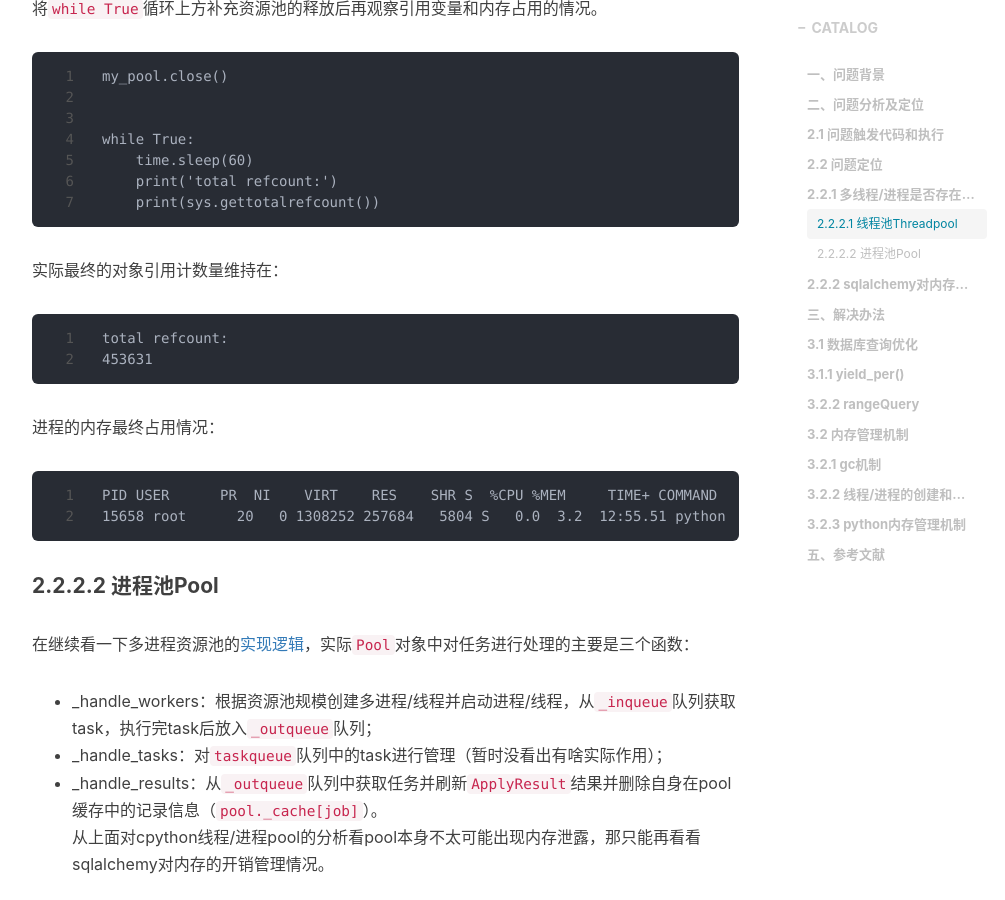
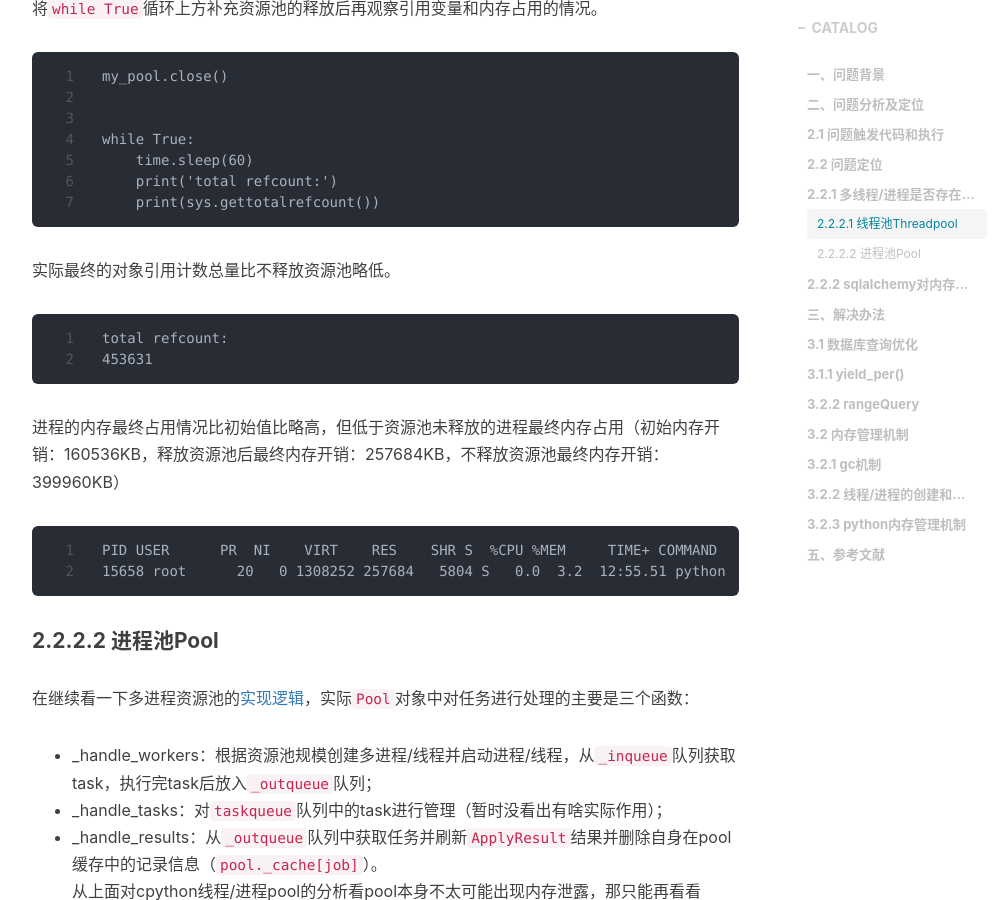
Before and after one commit to shihai1991/shihai1991.github.io, a Jekyll site: the page built from _posts/2022-09-20-multiprocessing-sqlalchemy.md, in a window 1280 px wide and 900 px high, scrolled down 4738 px. Shown: the whole window, without its empty margins (233-1238 px from the left). Built offline with Jekyll 4.4.1, drawn with Linux system fonts in a browser that asks for light colours; nearby versions of some CDN libraries; comment, search, counter and statistics services are not loaded.

Commit message:
Update 2022-09-20-multiprocessing-sqlalchemy.md

````diff
--- a/_posts/2022-09-20-multiprocessing-sqlalchemy.md
+++ b/_posts/2022-09-20-multiprocessing-sqlalchemy.md
@@ -183,12 +183,12 @@ while True:
     print('total refcount:')
     print(sys.gettotalrefcount())
 ```
-实际最终的对象引用计数量维持在：
+实际最终的对象引用计数总量比不释放资源池略低。
 ```
 total refcount:
 453631
 ```
-进程的内存最终占用情况：
+进程的内存最终占用情况比初始值比略高，但低于资源池未释放的进程最终内存占用（初始内存开销：160536KB，释放资源池后最终内存开销：257684KB，不释放资源池最终内存开销：399960KB）
 ```
 PID USER      PR  NI    VIRT    RES    SHR S  %CPU %MEM     TIME+ COMMAND
 15658 root      20   0 1308252 257684   5804 S   0.0  3.2  12:55.51 python
````
